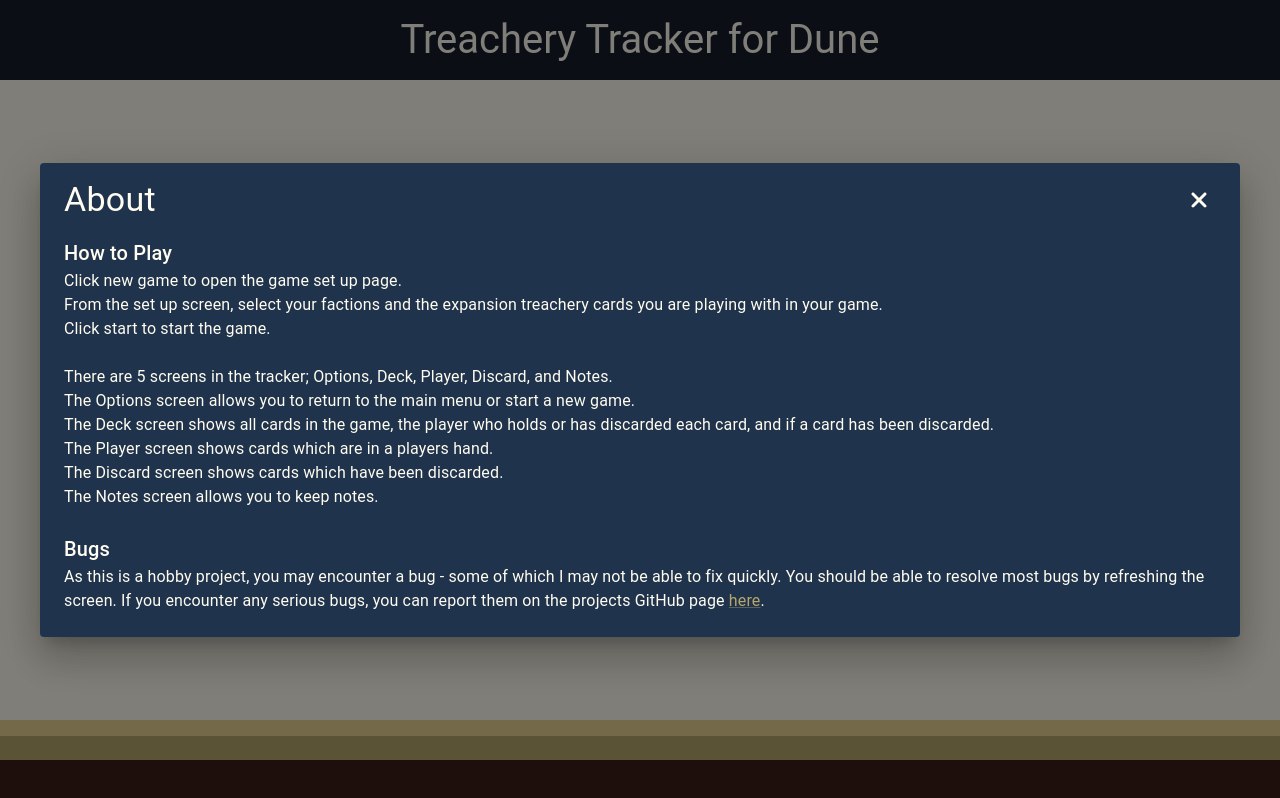
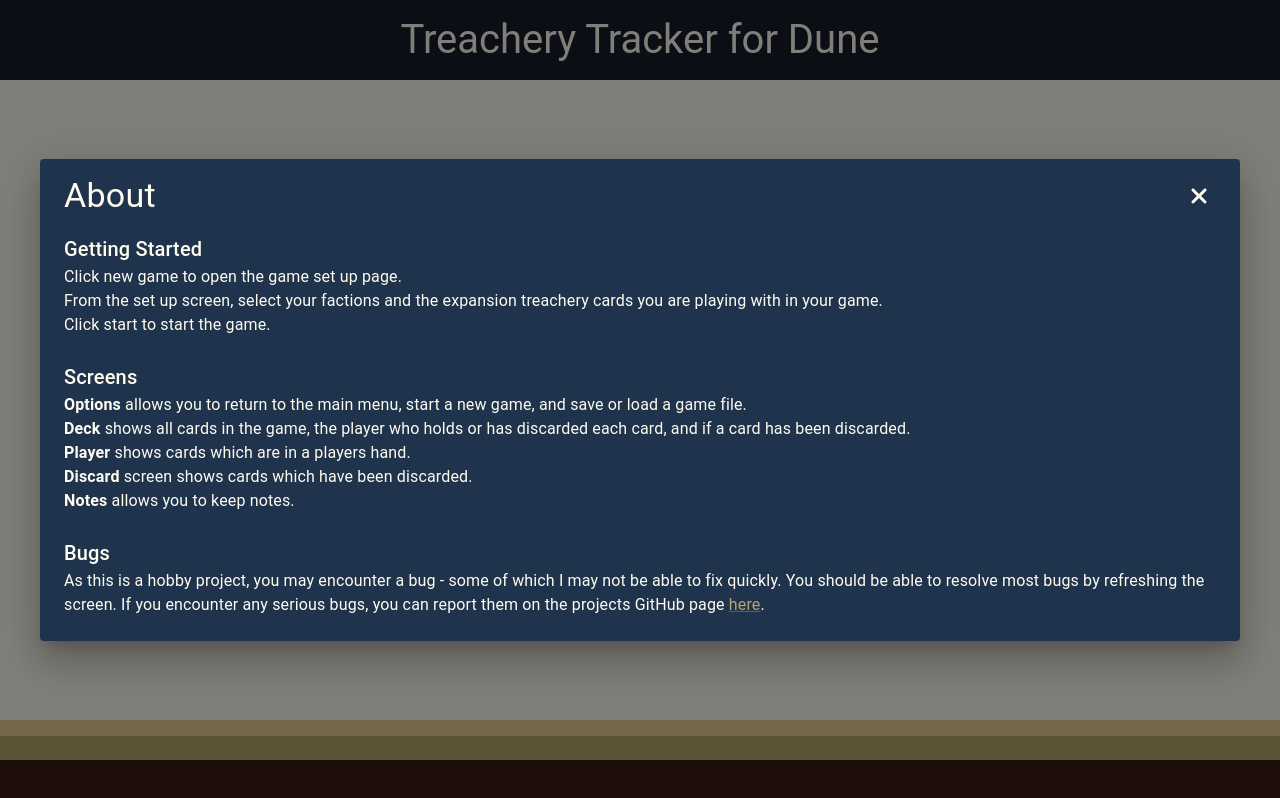
Before and after one commit to CamHowling/Dune.Atreides, a Next.js app: page / in a window 1280 px wide. Both pictures are taken after a click on the button "ABOUT". Built offline with nearby package versions, Linux system fonts and the light colour scheme.

Commit message:
update dialogs, fix loads/main menu

```diff
--- a/src/app/page.tsx
+++ b/src/app/page.tsx
@@ -10,6 +10,8 @@
 import { DisclaimerDialog } from '@/components/mainMenu/disclaimerDialog';
 import { AboutDialog } from '@/components/mainMenu/aboutDialog';
 import { useRouter } from 'next/navigation'
+import { LoadGameButton } from '@/components/tracker/loadGame';
+import { FaqDialog } from '@/components/mainMenu/faqDialog';
 
 const bodyStyle = {
   display: 'flex',
@@ -23,19 +25,39 @@
 export default function app() {
   const [aboutOpen, setAboutOpen] = useState<boolean>(false);
   const [disclaimerOpen, setDisclaimerOpen] = useState<boolean>(false);
+  const [faqOpen, setFaqOpen] = useState<boolean>(false);
 
   const router = useRouter();
+
+  const ClearData = () => {
+    localStorage.removeItem('players');
+    localStorage.removeItem('cards');
+    localStorage.removeItem('unknownCards');
+    localStorage.removeItem('notes');
+  }
+
+  const NewGame = () => {
+    ClearData();
+    router.push('/setup');
+  };
+
+  const RouterFunction = () => {
+    router.push('/newgame');
+  }
 
   return (
     <Box sx={{ minHeight: '100vh' }}>
       <PageTitle title="Treachery Tracker for Dune"></PageTitle>
       <Box sx={{...bodyStyle}}>
-        <GameMenuButton text="New Game" onClick={() => router.push('/setup')}></GameMenuButton>
+        <GameMenuButton text="New Game" onClick={() => NewGame()}></GameMenuButton>
+        <LoadGameButton RouterFunction={RouterFunction}></LoadGameButton>
         <GameMenuButton text="About" onClick={() => setAboutOpen(!aboutOpen)}></GameMenuButton>
+        <GameMenuButton text="FAQ" onClick={() => setFaqOpen(!disclaimerOpen)}></GameMenuButton>
         <GameMenuButton text="Disclaimer" onClick={() => setDisclaimerOpen(!disclaimerOpen)}></GameMenuButton>
       </Box>
       <AboutDialog onClose={() => setAboutOpen(!aboutOpen)} open={aboutOpen}></AboutDialog>
       <DisclaimerDialog onClose={() => setDisclaimerOpen(!disclaimerOpen)} open={disclaimerOpen}></DisclaimerDialog>
+      <FaqDialog onClose={() => setFaqOpen(!faqOpen)} open={faqOpen}></FaqDialog>
       <Footer></Footer>
     </Box>
   );
--- a/src/components/mainMenu/aboutDialog.tsx
+++ b/src/components/mainMenu/aboutDialog.tsx
@@ -43,7 +43,7 @@
         </IconButton>
       </DialogTitle>
         <Typography variant='h6' sx={{...typographyStyle, pb: 0}}>
-        How to Play
+          Getting Started
         </Typography>
         <Typography sx={{...typographyStyle}}>
           Click new game to open the game set up page.
@@ -52,18 +52,20 @@
           <br />
           Click start to start the game.
           <br />
+          </Typography>
+          <Typography variant='h6' sx={{...typographyStyle, pb: 0}}>
+          Screens
+          </Typography>
+          <Typography sx={{...typographyStyle}}>
+          <b>Options</b> allows you to return to the main menu, start a new game, and save or load a game file.
           <br />
-          There are 5 screens in the tracker; Options, Deck, Player, Discard, and Notes.
+          <b>Deck</b> shows all cards in the game, the player who holds or has discarded each card, and if a card has been discarded.
           <br />
-          The Options screen allows you to return to the main menu or start a new game.
+          <b>Player</b> shows cards which are in a players hand.
           <br />
-          The Deck screen shows all cards in the game, the player who holds or has discarded each card, and if a card has been discarded.
+          <b>Discard</b> screen shows cards which have been discarded.
           <br />
-          The Player screen shows cards which are in a players hand.
-          <br />
-          The Discard screen shows cards which have been discarded.
-          <br />
-          The Notes screen allows you to keep notes.
+          <b>Notes</b> allows you to keep notes.
         </Typography>
         <Typography variant='h6' sx={{...typographyStyle, pb: 0}}>
           Bugs
--- /dev/null
+++ b/src/components/mainMenu/faqDialog.tsx
@@ -0,0 +1,67 @@
+import { mainBackground, minorHeading } from '@/settings/colours';
+import { Box, Dialog, DialogTitle, IconButton, Typography } from '@mui/material';
+import * as React from 'react';
+import { FontAwesomeIcon } from '@fortawesome/react-fontawesome';
+import { faXmark } from '@fortawesome/free-solid-svg-icons';
+
+const dialogStyle = {
+  display: 'flex',
+  '& .MuiPaper-root': {
+    background: minorHeading
+  },
+  flexDirection: 'column',
+  justifyContent:'center',
+  alignItems: 'center',
+  minHeight: '80vh',
+}
+
+const typographyStyle = {
+  color: mainBackground,
+  pr: 3,
+  pl: 3,
+  pb: 3,
+}
+
+const titleStyle = {
+  display: 'flex',
+  justifyContent: 'space-between',
+  alignItems: 'center',
+  color: mainBackground,
+}
+
+
+interface DialogProps {
+  open: boolean;
+  onClose: () => void;
+}
+
+export function FaqDialog({open, onClose}: DialogProps) {
+  return (
+    <Dialog onClose={onClose} open={open} sx={{...dialogStyle}} fullWidth maxWidth="lg">
+      <DialogTitle variant='h4' sx={{ ...titleStyle }}>Frequently asked questions
+        <IconButton onClick={onClose} sx={{ color: mainBackground }} >
+          <FontAwesomeIcon icon={faXmark} />
+        </IconButton>
+      </DialogTitle>
+      <Box>
+        <Typography sx={{...typographyStyle}}>
+          <b>Why should I use this app?</b>
+          <br />
+          My friend takes long turns. This app was made to make their turns faster so we could finish more games of dune.
+          <br />
+          Hopefully it&apos;ll help you finish more games too.
+        </Typography>
+        <Typography sx={{...typographyStyle}}>
+          <b>Is this cheating?</b>
+          <br />
+          No. This app has been built carefully to make sure it doesn&apos;t give any advantages over writing your notes on paper.
+        </Typography>
+        <Typography sx={{...typographyStyle}}>
+          <b>Will you add [INSERT REQUESTED FEATURE HERE] to this webapp?</b>
+          <br />
+          Maybe, but probably not. I&apos;m happy to improve the app or fix bugs, but any additions must not make the app better than paper.
+        </Typography>
+      </Box>
+    </Dialog>
+    );
+}
--- a/src/components/tracker/loadGame.tsx
+++ b/src/components/tracker/loadGame.tsx
@@ -1,6 +1,7 @@
+"use client";
+
 import { FileUploadOutlined } from "@mui/icons-material";
 import { Dialog, DialogTitle, DialogContent, TextField, IconButton, DialogActions, Button, Typography } from "@mui/material";
-import router from "next/router";
 import { useState } from "react";
 import * as React from "react";
 import { GameMenuButton } from "../gameMenuButton";
@@ -36,7 +37,11 @@
   },
 }
 
-export function LoadGameButton()
+type LoadGameProps = {
+  RouterFunction: () => void,
+}
+
+export function LoadGameButton({RouterFunction}: LoadGameProps)
 {
     const [open, setOpen] = useState(false);
     const [selectedFile, setSelectedFile] = useState<File>();
@@ -72,7 +77,8 @@
           });
 
           handleClose();
-          router.reload();
+          // router.reload();
+          RouterFunction();
         };
 
         reader.readAsText(selectedFile);
```
Also changed, not shown: src/components/tracker/optionsMenu.tsx (+6 -2 lines), src/pages/mainMenu.tsx (deleted, +0 -56 lines).
